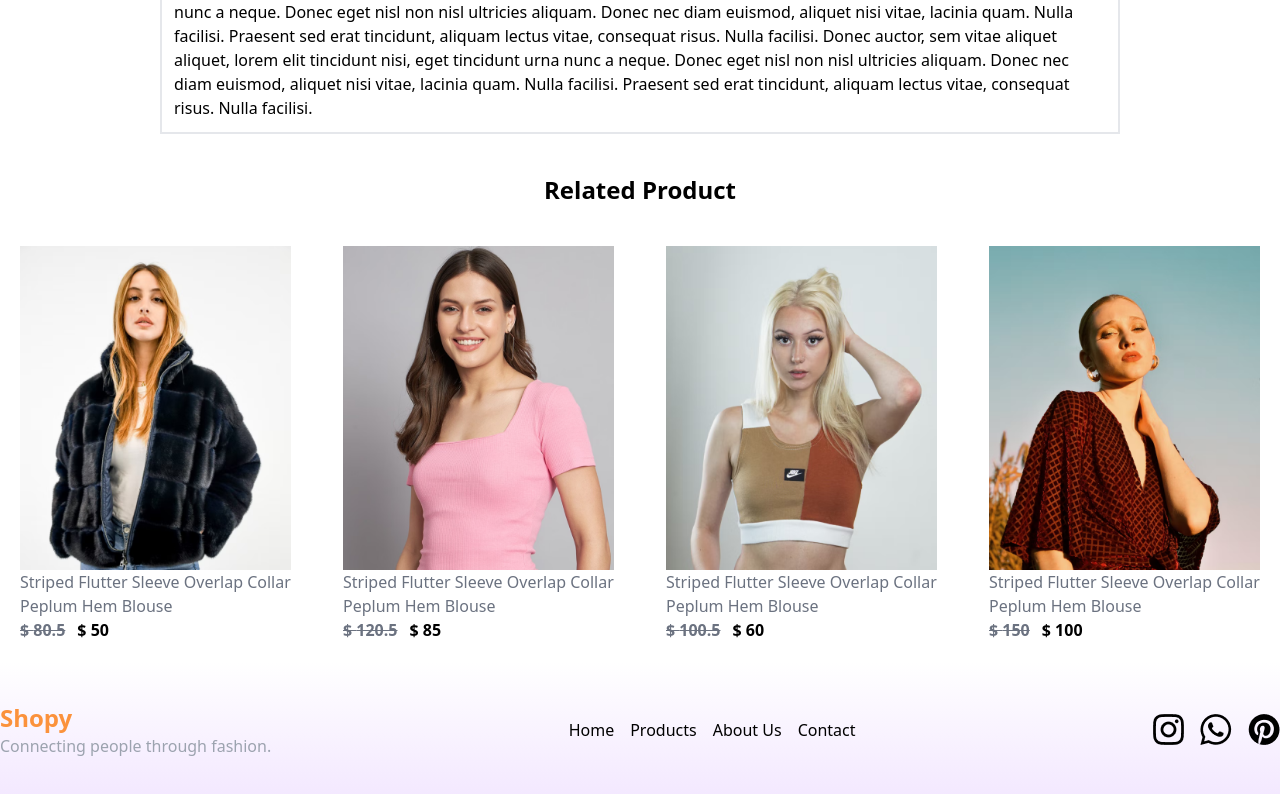
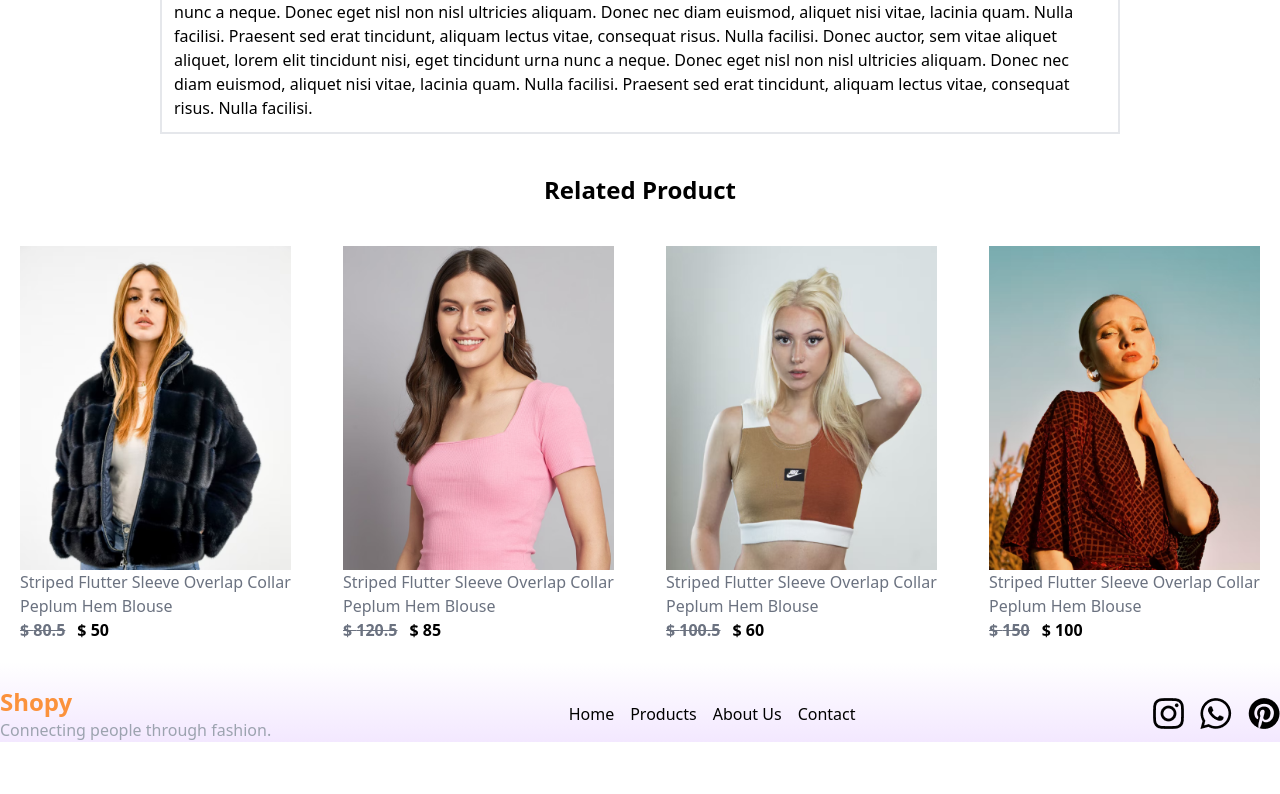
Before and after one commit to mohitparmar1/Shopy, a React (Vite) app: page /product/1 in a window 1280 px wide. Shown: the part 1117-1911 px from the top of the page. After the commit the page ends 1859 px from the top, so only its background shows below. Built offline with nearby package versions, Linux system fonts and the light colour scheme.

Commit message:
Overlapping Issue Resolved

```diff
--- a/src/Components/CartItems.jsx
+++ b/src/Components/CartItems.jsx
@@ -7,7 +7,7 @@ const CartItems = () => {
   const { getCartTotalAmount, all_products, cartItem, RemoveFromCart } =
     useContext(ShopContext);
   return (
-    <div className="w-full h-screen my-5">
+    <div className="w-full h-max my-5">
       <div className="grid grid-cols-7 gap-5 items-center ml-14">
         <p className=" font-bold">Products</p>
         <p className="font-bold">Title</p>
--- a/src/Components/Footer.jsx
+++ b/src/Components/Footer.jsx
@@ -4,8 +4,8 @@ import whatsappIcon from "../assets/whatsapp_icon.png";
 import pintesterIcon from "../assets/pintester_icon.png";
 const Footer = () => {
   return (
-    <footer className="bg-gradient-to-t from-purple-100 to-white text-black py-10 ">
-      <div className="container mx-auto flex flex-col md:flex-row items-center justify-between">
+    <footer className="bg-gradient-to-t from-purple-100 to-white text-black py-10 relative">
+      <div className="container mx-auto flex flex-col md:flex-row items-center justify-between absolute bottom-0">
         <div className="mb-4 md:mb-0">
           <h2 className="text-2xl font-bold text-orange-400">Shopy</h2>
           <p className="text-gray-400">Connecting people through fashion.</p>
```
